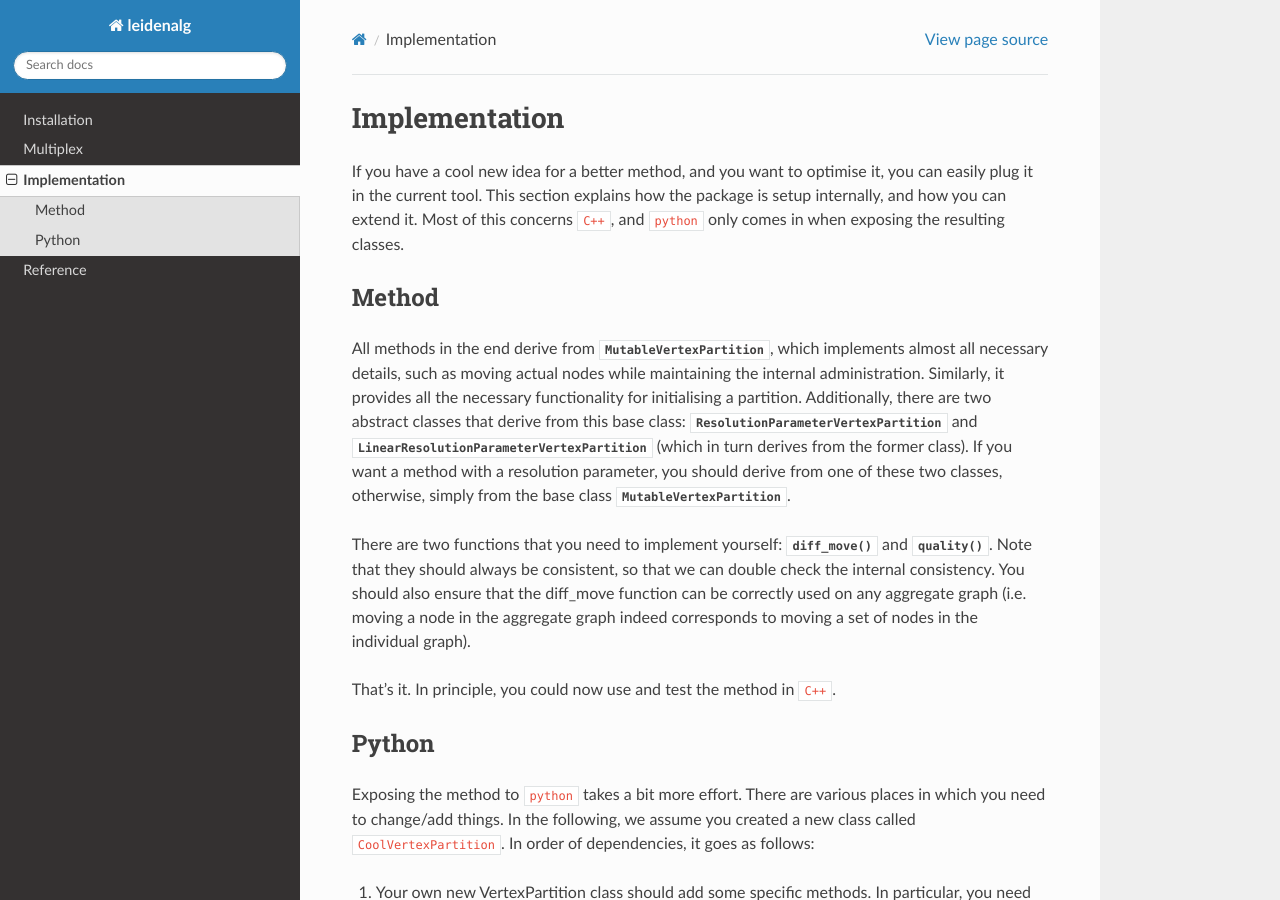
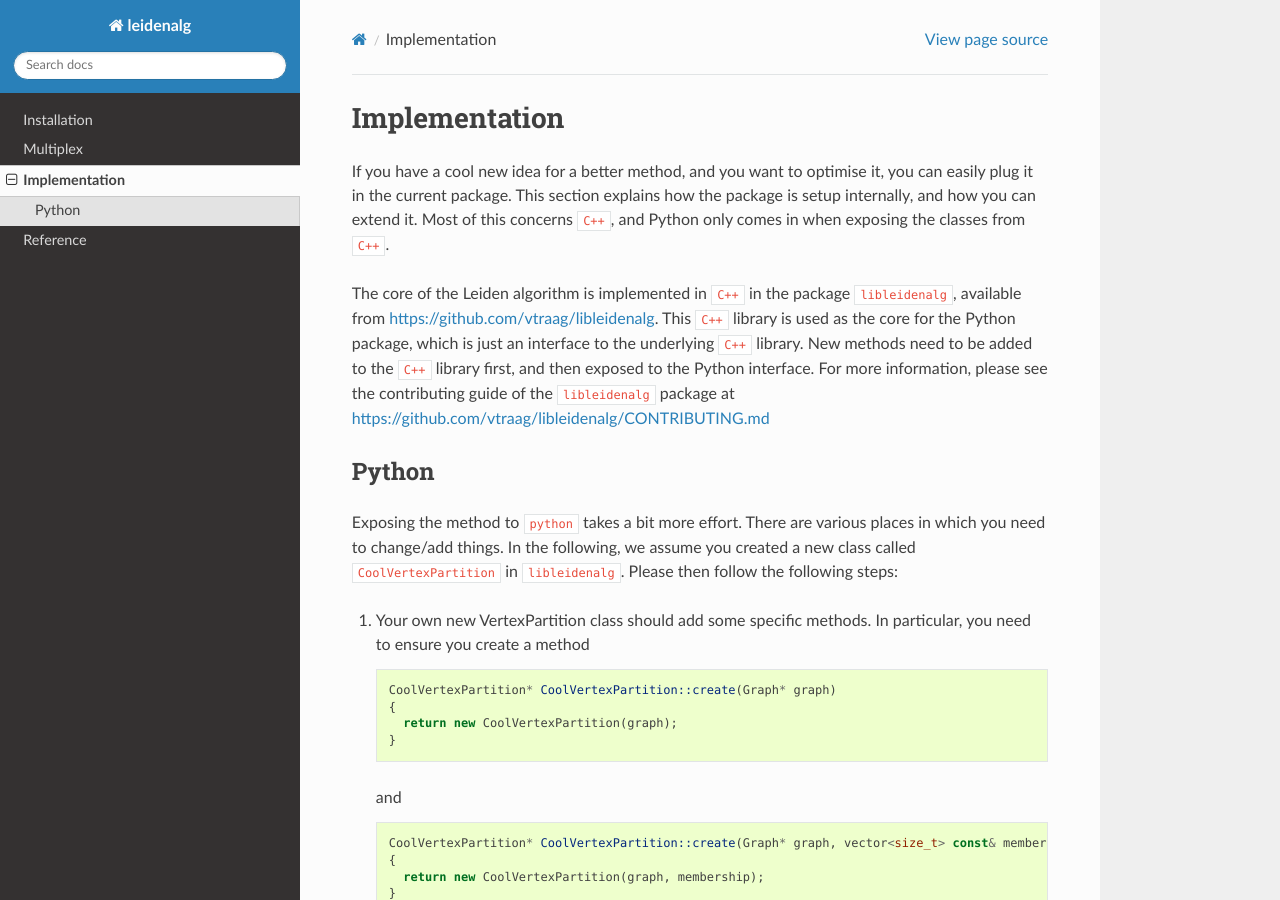
Before and after one commit to vtraag/leidenalg, a Sphinx documentation site: the page built from doc/source/implement.rst, in a window 1280 px wide and 900 px high. Built offline with Sphinx 7.4.7 and the Read the Docs theme 2.0.0, drawn with Linux system fonts in a browser that asks for light colours; pages that are not in the unit, such as notebooks, are missing from menus.

Commit message:
doc: revised implementing section

```diff
--- a/doc/source/implement.rst
+++ b/doc/source/implement.rst
@@ -2,40 +2,25 @@ Implementation
 ==============
 
 If you have a cool new idea for a better method, and you want to optimise it,
-you can easily plug it in the current tool. This section explains how the
+you can easily plug it in the current package. This section explains how the
 package is setup internally, and how you can extend it. Most of this concerns
-``C++``, and ``python`` only comes in when exposing the resulting classes.
+``C++``, and Python only comes in when exposing the classes from ``C++``.
 
-Method
-------
-
-All methods in the end derive from :class:`MutableVertexPartition`, which
-implements almost all necessary details, such as moving actual nodes while
-maintaining the internal administration. Similarly, it provides all the
-necessary functionality for initialising a partition. Additionally, there are
-two abstract classes that derive from this base class:
-:class:`ResolutionParameterVertexPartition` and
-:class:`LinearResolutionParameterVertexPartition` (which in turn derives from
-the former class). If you want a method with a resolution parameter, you should
-derive from one of these two classes, otherwise, simply from the base class
-:class:`MutableVertexPartition`.
-
-There are two functions that you need to implement yourself: :func:`diff_move`
-and :func:`quality`. Note that they should always be consistent, so that we can
-double check the internal consistency. You should also ensure that the
-diff_move function can be correctly used on any aggregate graph (i.e. moving a
-node in the aggregate graph indeed corresponds to moving a set of nodes in the
-individual graph).
-
-That's it. In principle, you could now use and test the method in ``C++``.
+The core of the Leiden algorithm is implemented in ``C++`` in the package
+``libleidenalg``, available from https://github.com/vtraag/libleidenalg. This
+``C++`` library is used as the core for the Python package, which is just an
+interface to the underlying ``C++`` library. New methods need to be added to the
+``C++`` library first, and then exposed to the Python interface. For more
+information, please see the contributing guide of the ``libleidenalg`` package
+at https://github.com/vtraag/libleidenalg/CONTRIBUTING.md
 
 Python
 ------
 
 Exposing the method to ``python`` takes a bit more effort. There are various
 places in which you need to change/add things. In the following, we assume you
-created a new class called ``CoolVertexPartition``. In order of dependencies, it
-goes as follows:
+created a new class called ``CoolVertexPartition`` in ``libleidenalg``. Please
+then follow the following steps:
 
 1. Your own new VertexPartition class should add some specific methods. In
    particular, you need to ensure you create a method
```
